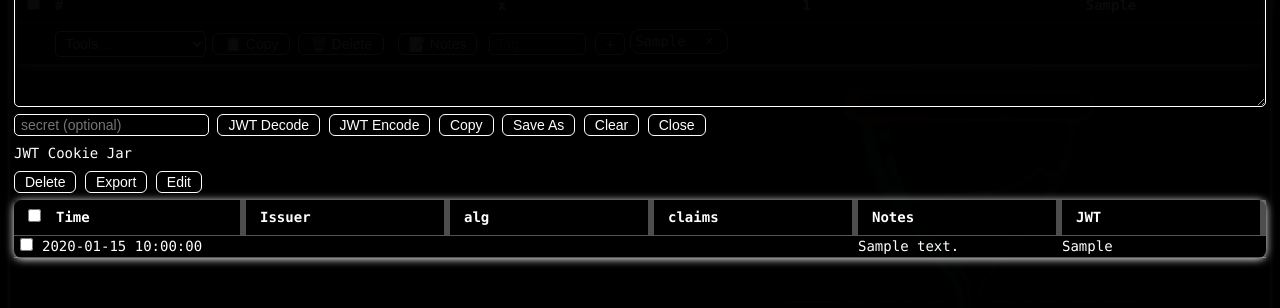
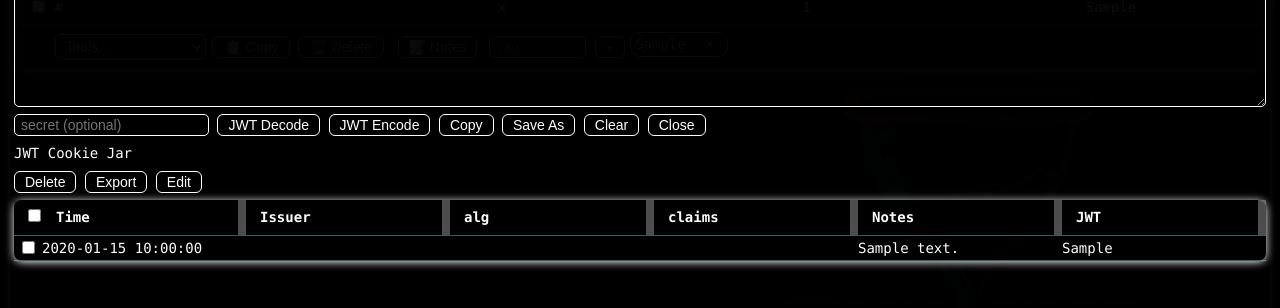
Before and after one commit to thesavant42/retrorecon, a Flask app: page /tools/jwt in a window 1280 px wide. Shown: the part 243-551 px from the top of the page. Run offline with Flask 2, Linux system fonts and the light colour scheme; tables that the repository leaves empty hold one stand-in row (values such as "Sample post"); data that the repository does not hold is empty; some libraries are stand-ins or nearby versions.

Commit message:
fix table column widths and divider

```diff
--- a/static/base.css
+++ b/static/base.css
@@ -743,7 +743,7 @@ body {
   border-bottom: 2px solid var(--fg-color);
   text-align: left;
   position: relative;
-  overflow: hidden;
+  overflow: visible;
 }
 
 .retrorecon-root .url-table th.sortable {
@@ -755,7 +755,7 @@ body {
   right: 0;
   top: 0;
   bottom: 0;
-  width: 6px;
+  width: 8px;
   cursor: col-resize;
   background: rgba(255, 255, 255, 0.3);
   transition: background-color 0.2s, box-shadow 0.2s;
@@ -1105,7 +1105,7 @@ body {
 
 /* Misc: checkboxes for row selection */
 .retrorecon-root .row-checkbox {
-  margin-right: 4px;
+  margin: 5px;
 }
 
 /* Optional: Add hover effect to entire rows for better UX */
```
Also changed, not shown: static/subdomonster.js (+5 -5 lines), static/tools.css (+15 -0 lines).
